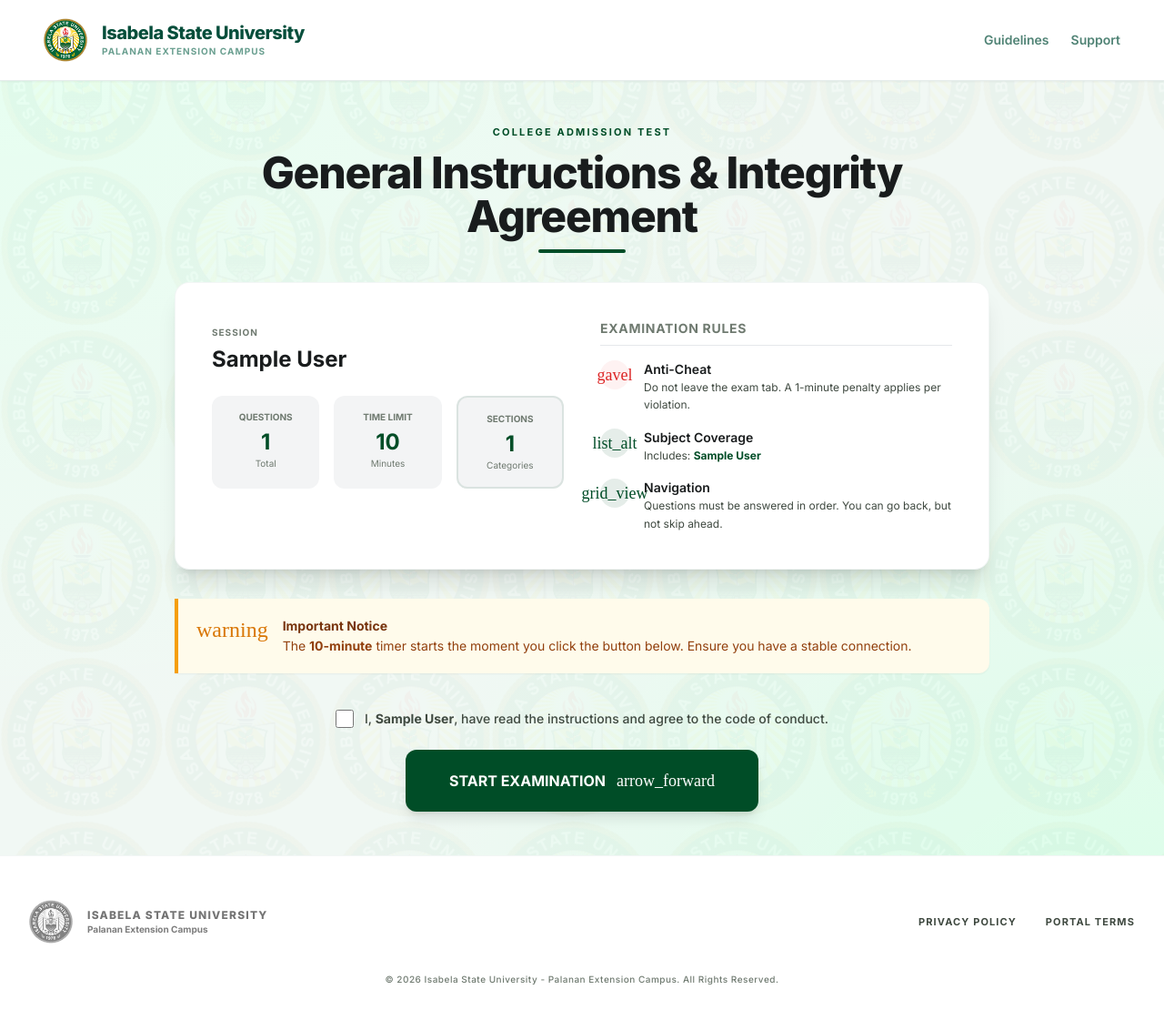
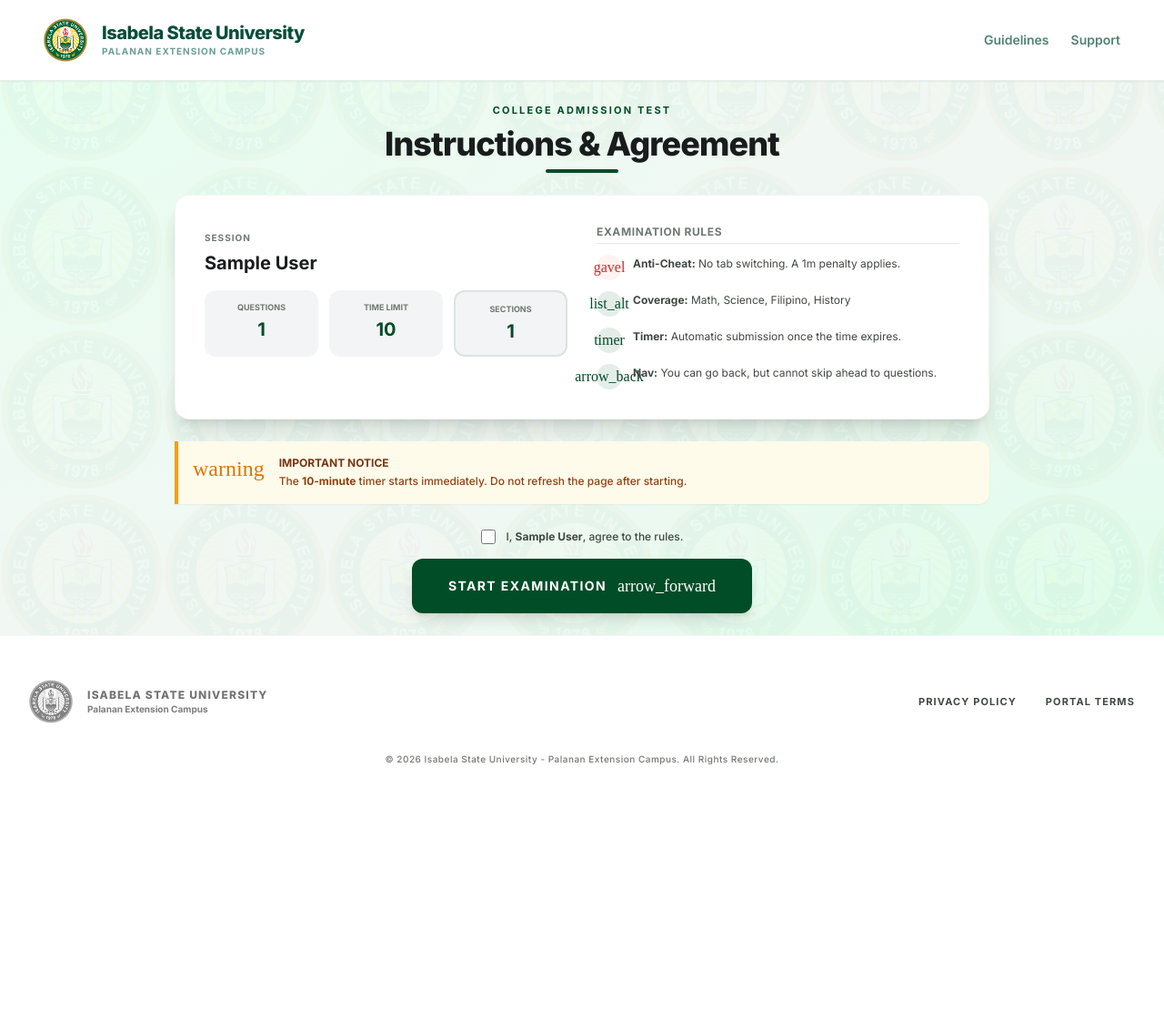
Before and after one commit to WWH16/CCAT, a Django app: page /student/exam_instructions/ in a window 1280 px wide. Shown: the whole page at 91% size. After the commit the page ends 841 px from the top, so only its background shows below. Run offline with Django 5.2, Linux system fonts and the light colour scheme; a user stored in the database is signed in; tables that the repository leaves empty hold one stand-in row (values such as "Sample post"); some web fonts are replaced.

Commit message:
update layout

```diff
--- a/CCAT/ccat_student/templates/ccat_student/exam_instructions.html
+++ b/CCAT/ccat_student/templates/ccat_student/exam_instructions.html
@@ -4,108 +4,94 @@
 {% block title %}Exam Instructions | ISU Palanan Admission{% endblock %}
 
 {% block content %}
-<main class="relative z-10 flex-1 flex flex-col items-center justify-center py-12 px-4">
-    <div class="w-full max-w-4xl space-y-8">
-
-        <div class="text-center space-y-3">
+<main class="relative z-10 flex-1 flex flex-col items-center justify-center py-6 px-4">
+    <div class="w-full max-w-4xl space-y-6">
+        <div class="text-center space-y-2">
             <p class="text-primary font-bold tracking-[0.2em] uppercase text-[11px]">College Admission Test</p>
-            <h1 class="text-4xl md:text-5xl font-extrabold text-on-surface tracking-tight">General Instructions & Integrity Agreement</h1>
-            <div class="w-24 h-1 bg-primary mx-auto rounded-full mt-4"></div>
+            <h1 class="text-3xl md:text-4xl font-extrabold text-on-surface tracking-tight">Instructions & Agreement</h1>
+            <div class="w-20 h-1 bg-primary mx-auto rounded-full mt-2"></div>
         </div>
 
-        <section class="bg-white rounded-2xl p-8 md:p-10 shadow-xl border border-emerald-900/5">
-            <div class="grid grid-cols-1 md:grid-cols-2 gap-10">
-
-                <div class="space-y-6">
+        <section class="bg-white rounded-2xl p-6 md:p-8 shadow-xl border border-emerald-900/5">
+            <div class="grid grid-cols-1 md:grid-cols-2 gap-8">
+                <div class="space-y-4">
                     <div>
                         <span class="text-[10px] uppercase tracking-widest text-outline font-bold">Session</span>
-                        <h2 class="text-2xl font-bold text-on-surface mt-1">{{ session_name }}</h2>
+                        <h2 class="text-xl font-bold text-on-surface mt-1">{{ session_name }}</h2>
                     </div>
-                    <div class="grid grid-cols-3 gap-4">
-                        <div class="bg-surface-container-low p-4 rounded-xl flex flex-col items-center text-center">
-                            <span class="text-[10px] font-bold uppercase text-outline mb-1">Questions</span>
-                            <span class="text-2xl font-bold text-primary">{{ total_questions }}</span>
-                            <span class="text-[10px] text-outline">Total</span>
+                    <div class="grid grid-cols-3 gap-3">
+                        <div class="bg-surface-container-low p-3 rounded-xl flex flex-col items-center text-center">
+                            <span class="text-[9px] font-bold uppercase text-outline mb-1">Questions</span>
+                            <span class="text-xl font-bold text-primary">{{ total_questions }}</span>
                         </div>
-                        <div class="bg-surface-container-low p-4 rounded-xl flex flex-col items-center text-center">
-                            <span class="text-[10px] font-bold uppercase text-outline mb-1">Time Limit</span>
-                            <span class="text-2xl font-bold text-primary">{{ config.duration_minutes }}</span>
-                            <span class="text-[10px] text-outline">Minutes</span>
+                        <div class="bg-surface-container-low p-3 rounded-xl flex flex-col items-center text-center">
+                            <span class="text-[9px] font-bold uppercase text-outline mb-1">Time Limit</span>
+                            <span class="text-xl font-bold text-primary">{{ config.duration_minutes }}</span>
                         </div>
-                        <div class="bg-surface-container-low p-4 rounded-xl flex flex-col items-center text-center border-2 border-primary/10">
-                            <span class="text-[10px] font-bold uppercase text-outline mb-1">Sections</span>
-                            <span class="text-2xl font-bold text-primary">{{ total_sections }}</span>
-                            <span class="text-[10px] text-outline">Categories</span>
+                        <div class="bg-surface-container-low p-3 rounded-xl flex flex-col items-center text-center border-2 border-primary/10">
+                            <span class="text-[9px] font-bold uppercase text-outline mb-1">Sections</span>
+                            <span class="text-xl font-bold text-primary">{{ total_sections }}</span>
                         </div>
                     </div>
                 </div>
 
-                <div class="space-y-4">
-                    <h3 class="text-sm font-bold uppercase tracking-wider text-outline border-b border-outline-variant/30 pb-2">Examination Rules</h3>
-                    <ul class="space-y-4">
-                        <li class="flex gap-4">
-                            <div class="flex-shrink-0 w-8 h-8 rounded-full bg-red-50 flex items-center justify-center">
-                                <span class="material-symbols-outlined text-[18px] text-red-600">gavel</span>
+                <div class="space-y-3">
+                    <h3 class="text-xs font-bold uppercase tracking-wider text-outline border-b border-outline-variant/30 pb-1">Examination Rules</h3>
+                    <ul class="space-y-3">
+                        <li class="flex gap-3">
+                            <div class="flex-shrink-0 w-7 h-7 rounded-full bg-red-50 flex items-center justify-center">
+                                <span class="material-symbols-outlined text-[16px] text-red-600">gavel</span>
                             </div>
-                            <div>
-                                <p class="text-sm font-semibold text-on-surface">Anti-Cheat</p>
-                                <p class="text-xs text-on-surface-variant leading-relaxed">Do not leave the exam tab. A {{ config.tab_switch_deduction }}-minute penalty applies per violation.</p>
+                            <p class="text-xs text-on-surface-variant leading-relaxed"><b>Anti-Cheat:</b> No tab switching. A {{ config.tab_switch_deduction }}m penalty applies.</p>
+                        </li>
+                        <li class="flex gap-3">
+                            <div class="flex-shrink-0 w-7 h-7 rounded-full bg-primary/10 flex items-center justify-center">
+                                <span class="material-symbols-outlined text-[16px] text-primary">list_alt</span>
                             </div>
+                            <p class="text-xs text-on-surface-variant leading-relaxed"><b>Coverage:</b> Math, Science, Filipino, History</p>
                         </li>
-                        <li class="flex gap-4">
-                            <div class="flex-shrink-0 w-8 h-8 rounded-full bg-primary/10 flex items-center justify-center">
-                                <span class="material-symbols-outlined text-[18px] text-primary">list_alt</span>
+                        <li class="flex gap-3">
+                            <div class="flex-shrink-0 w-7 h-7 rounded-full bg-primary/10 flex items-center justify-center">
+                                <span class="material-symbols-outlined text-[16px] text-primary">timer</span>
                             </div>
-                            <div>
-                                <p class="text-sm font-semibold text-on-surface">Subject Coverage</p>
-                                <p class="text-xs text-on-surface-variant leading-relaxed">
-                                    Includes:
-                                    <span class="font-bold text-primary">
-                                        {% for cat in categorys %}{{ cat.name }}{% if not forloop.last %}, {% endif %}{% endfor %}
-                                    </span>
-                                </p>
+                            <p class="text-xs text-on-surface-variant leading-relaxed"><b>Timer:</b> Automatic submission once the time expires.</p>
+                        </li>
+                        <li class="flex gap-3">
+                            <div class="flex-shrink-0 w-7 h-7 rounded-full bg-primary/10 flex items-center justify-center">
+                                <span class="material-symbols-outlined text-[16px] text-primary">arrow_back</span>
                             </div>
-                        </li>
-                        <li class="flex gap-4">
-                            <div class="flex-shrink-0 w-8 h-8 rounded-full bg-primary/10 flex items-center justify-center">
-                                <span class="material-symbols-outlined text-[18px] text-primary">grid_view</span>
-                            </div>
-                            <div>
-                                <p class="text-sm font-semibold text-on-surface">Navigation</p>
-                                <p class="text-xs text-on-surface-variant leading-relaxed">Questions must be answered in order. You can go back, but not skip ahead.</p>
-                            </div>
+                            <p class="text-xs text-on-surface-variant leading-relaxed"><b>Nav:</b> You can go back, but cannot skip ahead to questions.</p>
                         </li>
                     </ul>
                 </div>
             </div>
         </section>
 
-        <div class="bg-amber-50 border-l-4 border-amber-500 p-5 rounded-r-xl flex items-start gap-4 shadow-sm">
+        <div class="bg-amber-50 border-l-4 border-amber-500 p-4 rounded-r-xl flex items-start gap-4 shadow-sm">
             <span class="material-symbols-outlined text-amber-600 mt-0.5" style="font-variation-settings:'FILL' 1">warning</span>
             <div>
-                <h4 class="text-sm font-bold text-amber-900">Important Notice</h4>
-                <p class="text-sm text-amber-800 mt-0.5">The <b>{{ config.duration_minutes }}-minute</b> timer starts the moment you click the button below. Ensure you have a stable connection.</p>
+                <h4 class="text-xs font-bold text-amber-900 uppercase">Important Notice</h4>
+                <p class="text-xs text-amber-800 mt-0.5 font-medium leading-relaxed">The <b>{{ config.duration_minutes }}-minute</b> timer starts immediately. Do not refresh the page after starting.</p>
             </div>
         </div>
 
-        <form method="GET" action="{% url 'exam_start' %}">
-        <div class="flex flex-col items-center space-y-6 pt-2">
+        <form method="GET" action="{% url 'exam_start' %}" class="space-y-4">
+            <div class="flex flex-col items-center space-y-4 pt-1">
                 <div class="flex items-center gap-3">
                     <input id="agreement" type="checkbox" required
-                       class="w-5 h-5 rounded border-outline text-primary focus:ring-primary cursor-pointer"/>
-                <label for="agreement" class="text-sm font-medium text-on-surface-variant cursor-pointer">
-                    I, <b>{{ student.first_name }} {{ student.last_name }}</b>, have read the instructions and agree to the code of conduct.
+                           class="w-4 h-4 rounded border-outline text-primary focus:ring-primary cursor-pointer"/>
+                    <label for="agreement" class="text-xs font-medium text-on-surface-variant cursor-pointer">
+                        I, <b>{{ student.first_name }} {{ student.last_name }}</b>, agree to the rules.
                     </label>
                 </div>
 
                 <button type="submit"
-                    class="group inline-flex items-center justify-center gap-3 px-12 py-5 font-bold text-white rounded-xl shadow-lg hover:shadow-xl hover:-translate-y-0.5 active:translate-y-0 transition-all bg-primary">
+                        class="group inline-flex items-center justify-center gap-3 px-10 py-4 font-bold text-white rounded-xl shadow-lg hover:shadow-xl transition-all bg-primary text-sm tracking-widest">
                     START EXAMINATION
                     <span class="material-symbols-outlined text-lg group-hover:translate-x-1 transition-transform">arrow_forward</span>
                 </button>
             </div>
         </form>
-
     </div>
 </main>
 {% endblock %}
```
Lines whose indentation alone changed are shown as unchanged.
